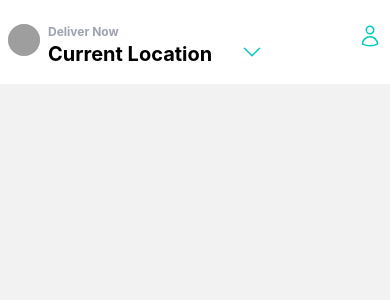
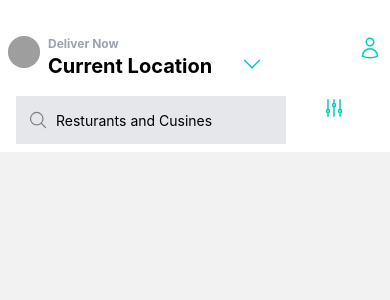
Before and after one commit to satish860/deliveroo-clone, a React Native app: screen /Home in a window 390 px wide. Shown: the top 300 px of the page. Built offline with nearby package versions, Linux system fonts and the light colour scheme; grey boxes are pictures that could not be loaded.

Commit message:
Search bar done.

```diff
--- a/screens/HomeScreen.jsx
+++ b/screens/HomeScreen.jsx
@@ -4,8 +4,9 @@ import {
   Text,
   SafeAreaView,
   Image,
+  TextInput,
 } from "react-native";
-import { ChevronDownIcon,UserIcon } from "react-native-heroicons/outline";
+import { ChevronDownIcon,UserIcon,AdjustmentsVerticalIcon,MagnifyingGlassIcon } from "react-native-heroicons/outline";
 
 function HomeScreen({ navigation, route }) {
   useEffect(() => {
@@ -15,7 +16,7 @@ function HomeScreen({ navigation, route }) {
   }, []);
 
   return (
-    <SafeAreaView className="bg-white pt-6">
+    <SafeAreaView className="bg-white pt-9">
       <View className="flex-row space-x-2 pb-4 px-2">
         <Image
           className="h-7 w-7 bg-gray-300 p-4 rounded-full"
@@ -33,7 +34,16 @@ function HomeScreen({ navigation, route }) {
         </View>
         <UserIcon className="w-35" color="#00CCBB"/>
       </View>
-
+      <View className="flex-row Items-center space-x-2 pb-2 mx-4">
+        <View className="flex-1 flex-row space-x-2 bg-gray-200 p-3">
+          <MagnifyingGlassIcon className="w-20" color="grey"></MagnifyingGlassIcon>
+          <TextInput
+            placeholder="Resturants and Cusines"
+            keyboardType="default"
+          ></TextInput>
+        </View>
+        <AdjustmentsVerticalIcon className="w-20" color="#00CCBB"></AdjustmentsVerticalIcon>
+      </View>
     </SafeAreaView>
   );
 }
```
